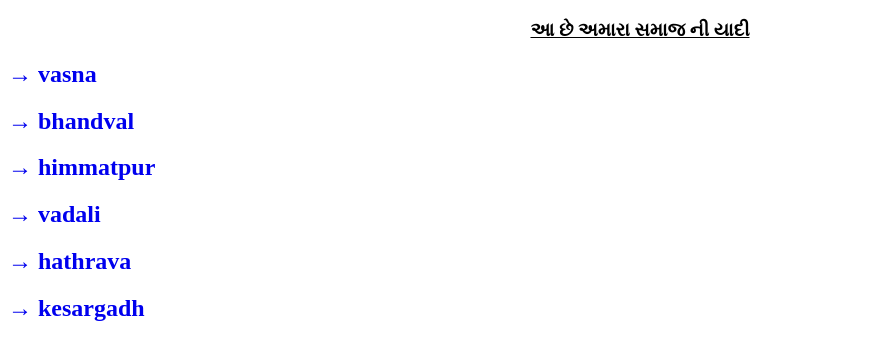
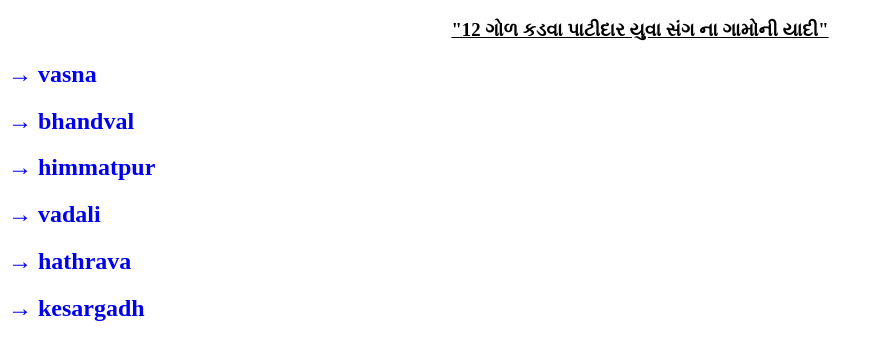
Before and after one commit to yash00tushar/list, a plain HTML site: page all_samaj.html in a window 1280 px wide. Shown: the whole page, without its empty margins (0-878 px from the left). Drawn offline with Linux system fonts and the light colour scheme.

Commit message:
Update all_samaj.html

```diff
--- a/all_samaj.html
+++ b/all_samaj.html
@@ -12,7 +12,8 @@
  <title>Document</title>
 </head>
 <body>
- <h3 align="center"><u>આ છે અમારા સમાજ ની યાદી</u></h3>
+ <h3 align="center"><u>"12 ગોળ કડવા પાટીદાર યુવા સંગ ના ગામોની યાદી"
+</u></h3>
  <div>
   <a href="vasna.html"><h2>&rarr; vasna</h2></a>
   <a href="bhandval.html"><h2>&rarr; bhandval</h2></a>
```
